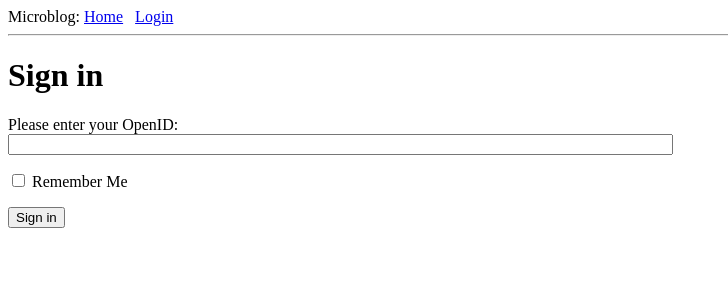
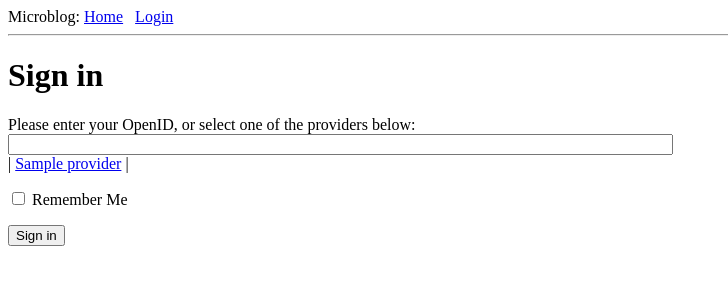
Before and after one commit to CleverProgrammer/microblog, a Python web app: template app/templates/login.html in a window 1280 px wide. Shown: the top 300 px of the page, without its empty margins (0-728 px from the left). Run offline with Jinja, Linux system fonts and the light colour scheme; the template is opened without the code that fills it: most values are stand-ins (such as "Sample title", 1, 10 or a date in 2020); form fields are guessed from the names that the template uses.

Commit message:
added javascript form

```diff
--- a/app/templates/index.html
+++ b/app/templates/index.html
@@ -2,14 +2,13 @@
 {% block content %}
     <h1>Hello, {{ user.nickname }}!</h1>
 
-   {% for post in posts[:-1] %}
+   {% for post in posts %}
      <div>
        <p>{{ post.author.nickname }}
         says: <b>{{ post.body }}</b>
       </p>
     </div>
    {% endfor %}
-
 
    {% if user.nickname == 'Adil' %}
      <div>
--- a/app/templates/login.html
+++ b/app/templates/login.html
@@ -2,14 +2,35 @@
 {% extends "base.html" %}
 
 {% block content %}
+
+<script type="text/javascript">
+function set_openid(openid, pr)
+{
+    u = openid.search('<username>')
+    if (u != -1) {
+        // openid requires username
+        user = prompt('Enter your ' + pr + ' username:')
+        openid = openid.substr(0, u) + user
+    }
+    form = document.forms['login'];
+    form.elements['openid'].value = openid
+}
+</script>
 <h1>Sign in</h1>
 <form action="" method="post" name="login">
   {{ form.hidden_tag() }}
   <p>
-          Please enter your OpenID:<br>
-          {{ form.openid(size=80) }}<br>
+      Please enter your OpenID, or select one of the providers below:<br>
+      {{ form.openid(size=80) }}
+      {% for error in form.openid.errors %}
+        <span style= 'color: red; font-size: 1em;'>[{{ error }}]</span>
+      {% endfor %} <br>
+      |{% for pr in providers %}
+      <a href="javascript:set_openid('{{ pr.url }}');">{{ pr.name }}</a>
+      |{% endfor %}
   </p>
   <p>{{ form.remember_me }} Remember Me</p>
   <p><input type="submit" value="Sign in"></p>
 </form>
+
 {% endblock %}
--- a/app/views.py
+++ b/app/views.py
@@ -59,4 +59,5 @@ def login():
         return redirect('/index')
     return render_template('login.html',
                            title='Sign In',
-                           form=form)
+                           form=form,
+                           providers=app.config['OPENID_PROVIDERS'])
--- a/config.py
+++ b/config.py
@@ -1,2 +1,8 @@
 WTF_CSRF_ENABLED = True
 SECRET_KEY = 'you-will-never-guess'
+
+OPENID_PROVIDERS = [
+    {'name': 'Yahoo', 'url': 'https://me.yahoo.com'},
+    {'name': 'AOL', 'url': 'http://openid.aol.com/<username>'},
+    {'name': 'Flickr', 'url': 'http://www.flickr.com/<username>'},
+    {'name': 'MyOpenID', 'url': 'https://www.myopenid.com'}]
```
Lines whose indentation alone changed are shown as unchanged.
